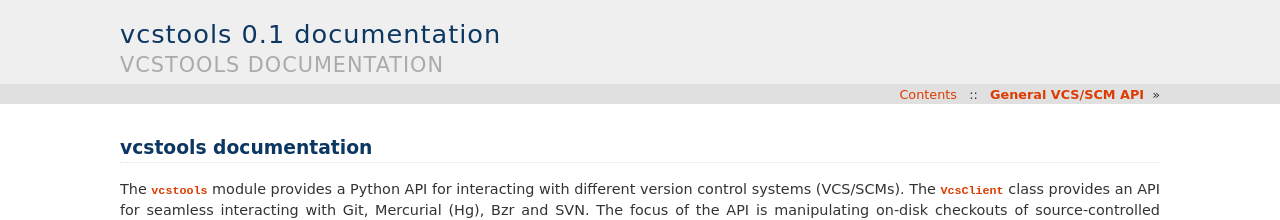
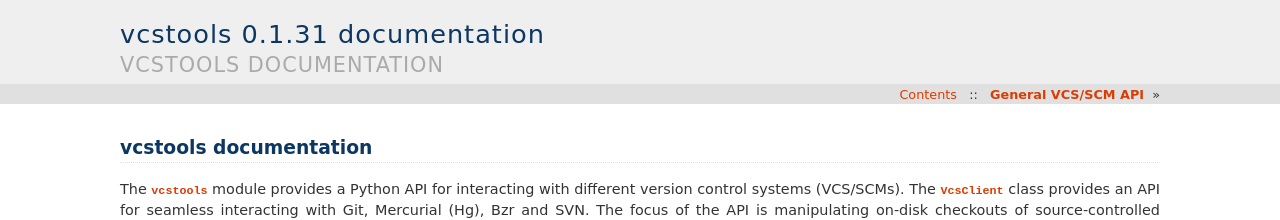
Before and after one commit to vcstools/vcstools, a Sphinx documentation site: the page built from doc/index.rst, in a window 1280 px wide. Shown: the top 220 px of the page. Built offline with Sphinx 7.4.7, drawn with Linux system fonts in a browser that asks for light colours; some of the changed lines change nothing that is shown.

```diff
--- a/doc/conf.py
+++ b/doc/conf.py
@@ -13,6 +13,8 @@
 
 import sys, os
 sys.path.insert(0, os.path.abspath('../src'))
+
+from vcstools.__version__ import version
 
 # If extensions (or modules to document with autodoc) are in another directory,
 # add these directories to sys.path here. If the directory is relative to the
@@ -49,9 +51,9 @@
 # built documents.
 #
 # The short X.Y version.
-version = '0.1'
+version = version
 # The full version, including alpha/beta/rc tags.
-release = '0.1'
+release = version
 
 # The language for content autogenerated by Sphinx. Refer to documentation
 # for a list of supported languages.
```
Also changed, not shown: 1 other file.
